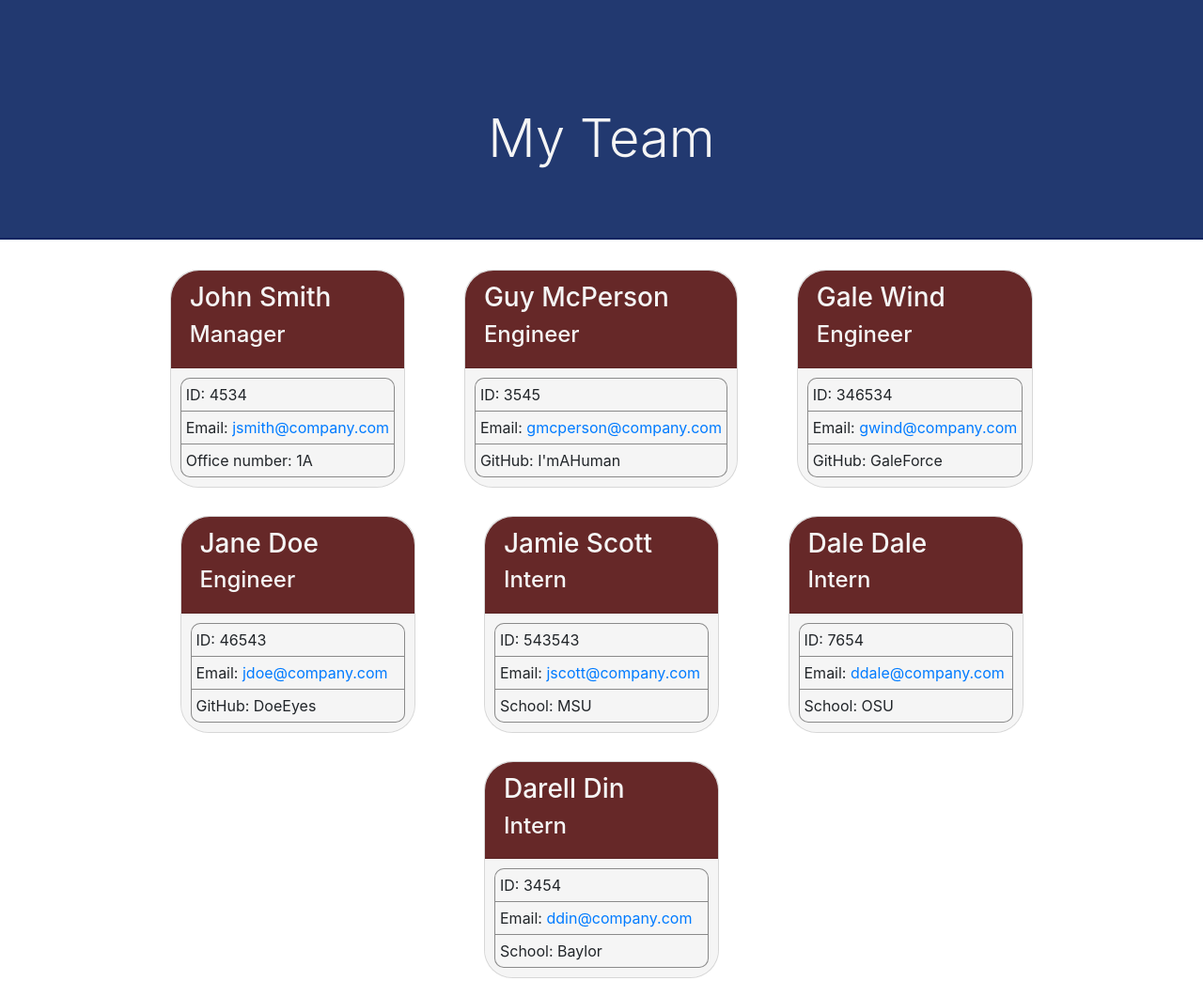
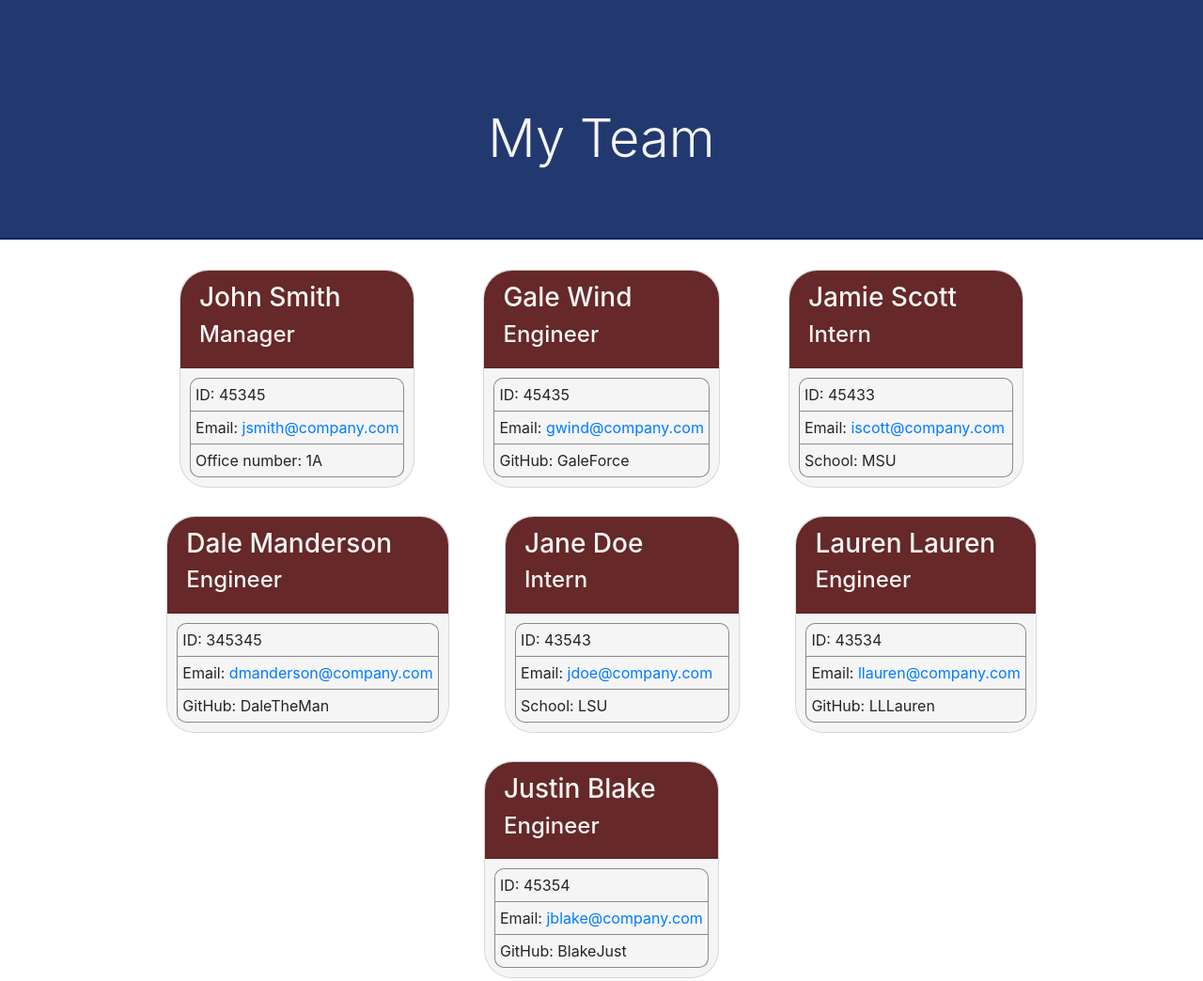
Before and after one commit to ClairePhillips51/team-profile-generator, a website: page dist/index.html in a window 1280 px wide. Shown: the whole page at 94% size. Drawn offline with nearby package versions, Linux system fonts and the light colour scheme.

Commit message:
Sample HTML file generated using the application.

```diff
--- a/dist/index.html
+++ b/dist/index.html
@@ -20,20 +20,9 @@
                     <h4 class="employee-role">Manager</h4>
                 </div>
                 <div class="card-info">
-                    <div class="employee-id">ID: 4534</div>
+                    <div class="employee-id">ID: 45345</div>
                     <div class="employee-email">Email: <a href="mailto: jsmith@company.com">jsmith@company.com</a></div>
                     <div class="employee-extra">Office number: 1A</div>
-                </div>
-            </div>
-            <div class="card">
-                <div class="card-header">
-                    <h3 class="employee-name">Guy McPerson</h3>
-                    <h4 class="employee-role">Engineer</h4>
-                </div>
-                <div class="card-info">
-                    <div class="employee-id">ID: 3545</div>
-                    <div class="employee-email">Email: <a href="mailto: gmcperson@company.com">gmcperson@company.com</a></div>
-                    <div class="employee-extra">GitHub: I'mAHuman</div>
                 </div>
             </div>
             <div class="card">
@@ -42,20 +31,9 @@
                     <h4 class="employee-role">Engineer</h4>
                 </div>
                 <div class="card-info">
-                    <div class="employee-id">ID: 346534</div>
+                    <div class="employee-id">ID: 45435</div>
                     <div class="employee-email">Email: <a href="mailto: gwind@company.com">gwind@company.com</a></div>
                     <div class="employee-extra">GitHub: GaleForce</div>
-                </div>
-            </div>
-            <div class="card">
-                <div class="card-header">
-                    <h3 class="employee-name">Jane Doe</h3>
-                    <h4 class="employee-role">Engineer</h4>
-                </div>
-                <div class="card-info">
-                    <div class="employee-id">ID: 46543</div>
-                    <div class="employee-email">Email: <a href="mailto: jdoe@company.com">jdoe@company.com</a></div>
-                    <div class="employee-extra">GitHub: DoeEyes</div>
                 </div>
             </div>
             <div class="card">
@@ -64,31 +42,53 @@
                     <h4 class="employee-role">Intern</h4>
                 </div>
                 <div class="card-info">
-                    <div class="employee-id">ID: 543543</div>
-                    <div class="employee-email">Email: <a href="mailto: jscott@company.com">jscott@company.com</a></div>
+                    <div class="employee-id">ID: 45433</div>
+                    <div class="employee-email">Email: <a href="mailto: iscott@company.com">iscott@company.com</a></div>
                     <div class="employee-extra">School: MSU</div>
                 </div>
             </div>
             <div class="card">
                 <div class="card-header">
-                    <h3 class="employee-name">Dale Dale</h3>
-                    <h4 class="employee-role">Intern</h4>
+                    <h3 class="employee-name">Dale Manderson</h3>
+                    <h4 class="employee-role">Engineer</h4>
                 </div>
                 <div class="card-info">
-                    <div class="employee-id">ID: 7654</div>
-                    <div class="employee-email">Email: <a href="mailto: ddale@company.com">ddale@company.com</a></div>
-                    <div class="employee-extra">School: OSU</div>
+                    <div class="employee-id">ID: 345345</div>
+                    <div class="employee-email">Email: <a href="mailto: dmanderson@company.com">dmanderson@company.com</a></div>
+                    <div class="employee-extra">GitHub: DaleTheMan</div>
                 </div>
             </div>
             <div class="card">
                 <div class="card-header">
-                    <h3 class="employee-name">Darell Din</h3>
+                    <h3 class="employee-name">Jane Doe</h3>
                     <h4 class="employee-role">Intern</h4>
                 </div>
                 <div class="card-info">
-                    <div class="employee-id">ID: 3454</div>
-                    <div class="employee-email">Email: <a href="mailto: ddin@company.com">ddin@company.com</a></div>
-                    <div class="employee-extra">School: Baylor</div>
+                    <div class="employee-id">ID: 43543</div>
+                    <div class="employee-email">Email: <a href="mailto: jdoe@company.com">jdoe@company.com</a></div>
+                    <div class="employee-extra">School: LSU</div>
+                </div>
+            </div>
+            <div class="card">
+                <div class="card-header">
+                    <h3 class="employee-name">Lauren Lauren</h3>
+                    <h4 class="employee-role">Engineer</h4>
+                </div>
+                <div class="card-info">
+                    <div class="employee-id">ID: 43534</div>
+                    <div class="employee-email">Email: <a href="mailto: llauren@company.com">llauren@company.com</a></div>
+                    <div class="employee-extra">GitHub: LLLauren</div>
+                </div>
+            </div>
+            <div class="card">
+                <div class="card-header">
+                    <h3 class="employee-name">Justin Blake</h3>
+                    <h4 class="employee-role">Engineer</h4>
+                </div>
+                <div class="card-info">
+                    <div class="employee-id">ID: 45354</div>
+                    <div class="employee-email">Email: <a href="mailto: jblake@company.com">jblake@company.com</a></div>
+                    <div class="employee-extra">GitHub: BlakeJust</div>
                 </div>
             </div>
         </div>
```
